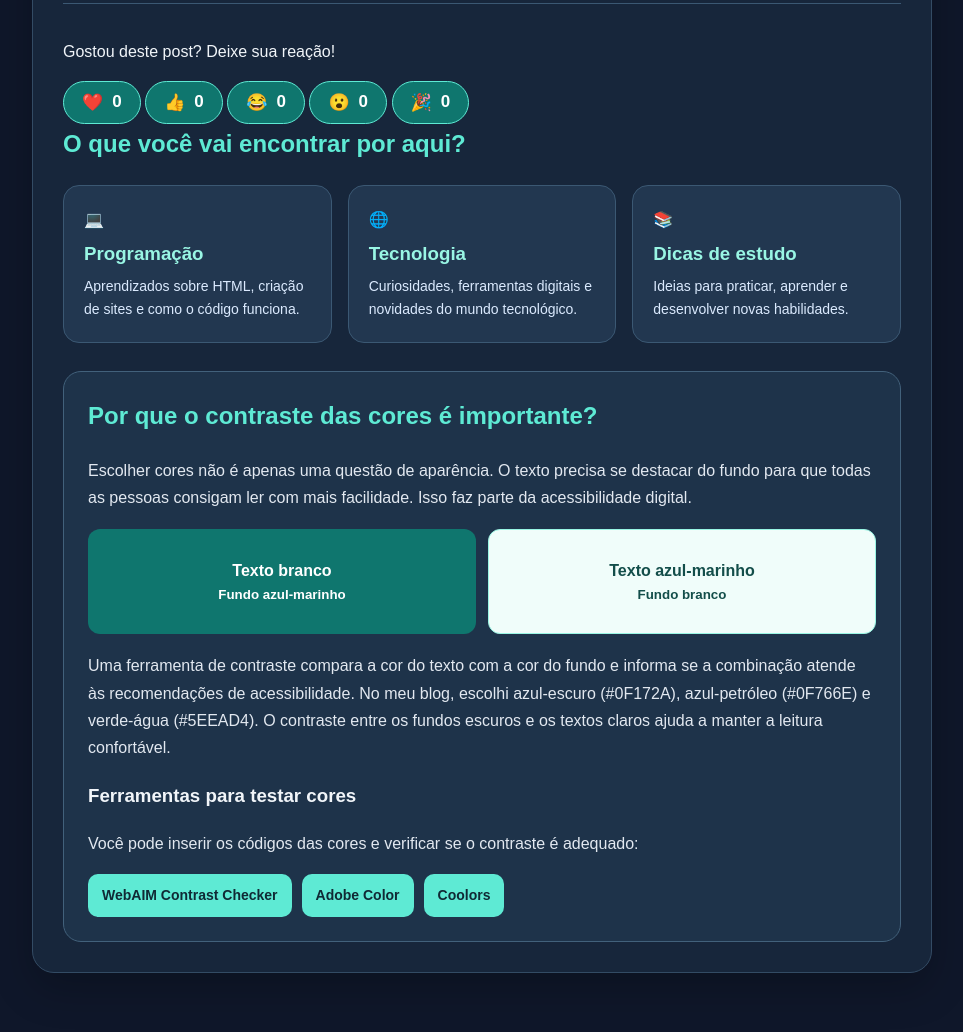
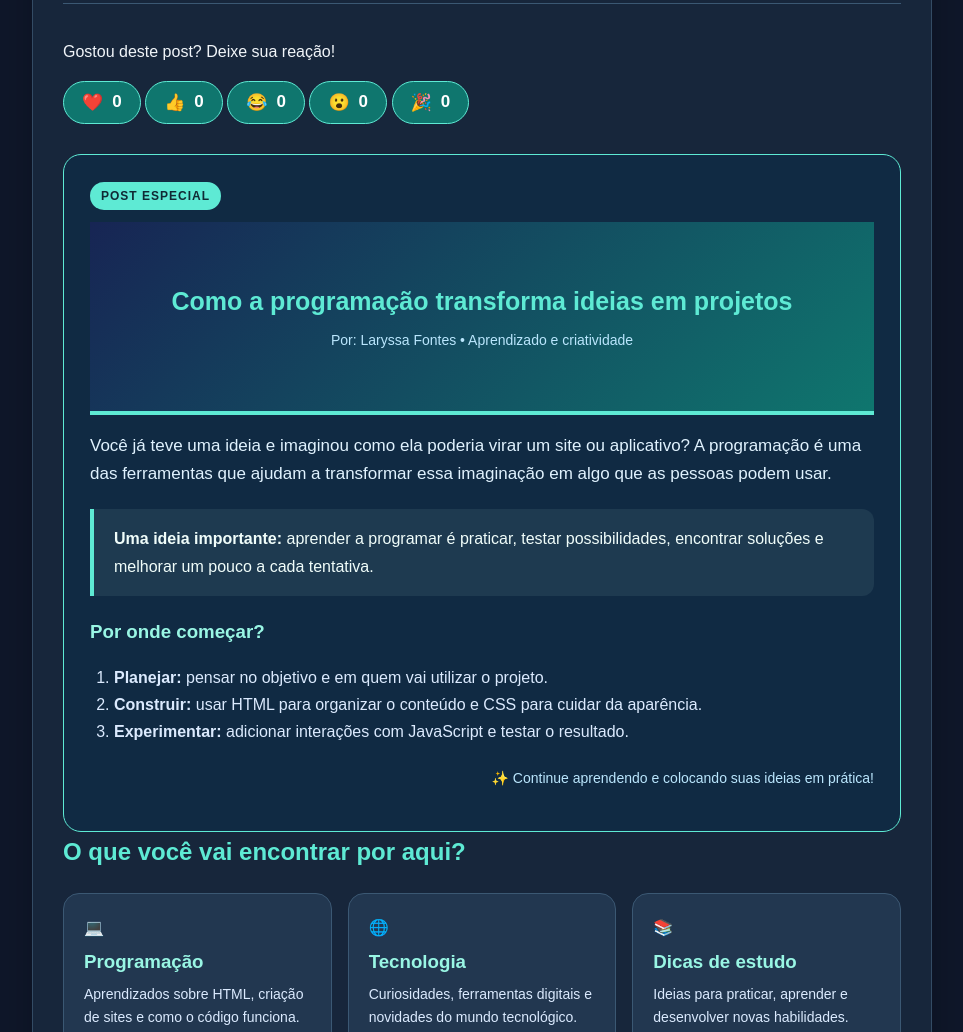
Before and after one commit to laryssav818-lgtm/meu-blog-tech., a plain HTML site: page index.html in a window 1280 px wide. Shown: the part 561-1593 px from the top of the page, without its empty margins (158-1121 px from the left). Drawn offline with Linux system fonts and the light colour scheme.

Commit message:
Adicionar segundo post com estrutura HTML diferente

```diff
--- a/index.html
+++ b/index.html
@@ -20,6 +20,14 @@ h2{margin-top:0;color:#5EEAD4}.author{color:#BAE6FD;font-size:14px}
 .like-button:focus-visible{outline:3px solid #CCFBF1;outline-offset:3px}
 .like-button:active{transform:scale(.97)}
 .like-button span{min-width:1ch}
+.second-post{margin-top:30px;padding:26px;background:#102A43;border:1px solid #5EEAD4;border-radius:18px}
+.second-post .post-label{display:inline-block;margin-bottom:12px;padding:4px 11px;background:#5EEAD4;color:#102A35;border-radius:20px;font-size:12px;font-weight:bold;letter-spacing:1px}
+.second-post h2{margin:0 0 6px;font-size:25px}
+.second-post .post-intro{font-size:17px;color:#E0F2FE}
+.second-post .post-highlight{margin:20px 0;padding:16px 20px;border-left:4px solid #5EEAD4;background:#1E3A50;border-radius:0 12px 12px 0;color:#F0FDFA}
+.second-post h3{color:#99F6E4;margin-bottom:6px}
+.second-post ol{padding-left:24px;color:#DBEAFE}
+.second-post .post-signature{margin-top:22px;text-align:right;color:#BAE6FD;font-size:14px}
 .contrast-section{margin-top:28px;padding:24px;background:#1E334A;border:1px solid #42617B;border-radius:18px}.contrast-section p{color:#E2E8F0}
 .color-example{display:grid;grid-template-columns:1fr 1fr;gap:12px;margin:18px 0}
 .sample{min-height:105px;display:flex;flex-direction:column;justify-content:center;align-items:center;padding:12px;border-radius:12px;font-weight:bold}
@@ -27,7 +35,7 @@ h2{margin-top:0;color:#5EEAD4}.author{color:#BAE6FD;font-size:14px}
 .contrast-links{display:flex;flex-wrap:wrap;gap:10px;margin-top:16px}.contrast-links a{display:inline-block;padding:10px 14px;border-radius:10px;color:#102A35;background:#5EEAD4;text-decoration:none;font-size:14px;font-weight:bold}
 .contrast-links a:hover,.contrast-links a:focus{background:#CCFBF1;text-decoration:underline;outline:2px solid #fff;outline-offset:3px}
 footer{padding:22px;text-align:center;color:#CBD5E1;font-size:14px}
-@media(max-width:600px){main{padding:20px}.color-example{grid-template-columns:1fr}header{padding:42px 18px}}
+@media(max-width:600px){main{padding:20px}.color-example{grid-template-columns:1fr}header{padding:42px 18px}.second-post{padding:20px}}
 @media(prefers-reduced-motion:reduce){.topic,.like-button{transition:none}.topic:hover,.like-button:hover{transform:none}}
 </style>
 </head>
@@ -40,23 +48,35 @@ footer{padding:22px;text-align:center;color:#CBD5E1;font-size:14px}
 <p>Boas-vindas ao meu novo blog! Aqui vou compartilhar dicas de programação e curiosidades da área de tecnologia. Este espaço foi criado para registrar o que estou aprendendo e dividir conhecimentos de um jeito simples e interessante.</p>
 <div class="like-area">
 <p>Gostou deste post? Deixe sua reação!</p>
-<button class="like-button" type="button" aria-label="Curtir este post">
-  ❤️ <span aria-live="polite">0</span>
-</button>
-<button class="like-button" type="button" aria-label="Apoiar este post">
-  👍 <span aria-live="polite">0</span>
-</button>
-<button class="like-button" type="button" aria-label="Reagir com risada">
-  😂 <span aria-live="polite">0</span>
-</button>
-<button class="like-button" type="button" aria-label="Reagir com surpresa">
-  😮 <span aria-live="polite">0</span>
-</button>
-<button class="like-button" type="button" aria-label="Reagir com comemoração">
-  🎉 <span aria-live="polite">0</span>
-</button>
+<button class="like-button" type="button" aria-label="Curtir este post">❤️ <span aria-live="polite">0</span></button>
+<button class="like-button" type="button" aria-label="Apoiar este post">👍 <span aria-live="polite">0</span></button>
+<button class="like-button" type="button" aria-label="Reagir com risada">😂 <span aria-live="polite">0</span></button>
+<button class="like-button" type="button" aria-label="Reagir com surpresa">😮 <span aria-live="polite">0</span></button>
+<button class="like-button" type="button" aria-label="Reagir com comemoração">🎉 <span aria-live="polite">0</span></button>
 </div>
 </article>
+
+<article class="second-post">
+  <span class="post-label">POST ESPECIAL</span>
+  <header class="post-heading">
+    <h2>Como a programação transforma ideias em projetos</h2>
+    <p class="author">Por: Laryssa Fontes • Aprendizado e criatividade</p>
+  </header>
+  <p class="post-intro">Você já teve uma ideia e imaginou como ela poderia virar um site ou aplicativo? A programação é uma das ferramentas que ajudam a transformar essa imaginação em algo que as pessoas podem usar.</p>
+  <aside class="post-highlight">
+    <strong>Uma ideia importante:</strong> aprender a programar é praticar, testar possibilidades, encontrar soluções e melhorar um pouco a cada tentativa.
+  </aside>
+  <section>
+    <h3>Por onde começar?</h3>
+    <ol>
+      <li><strong>Planejar:</strong> pensar no objetivo e em quem vai utilizar o projeto.</li>
+      <li><strong>Construir:</strong> usar HTML para organizar o conteúdo e CSS para cuidar da aparência.</li>
+      <li><strong>Experimentar:</strong> adicionar interações com JavaScript e testar o resultado.</li>
+    </ol>
+  </section>
+  <p class="post-signature">✨ Continue aprendendo e colocando suas ideias em prática!</p>
+</article>
+
 <section class="about"><h2>O que você vai encontrar por aqui?</h2><div class="topic-grid">
 <div class="topic"><div aria-hidden="true">💻</div><h3>Programação</h3><p>Aprendizados sobre HTML, criação de sites e como o código funciona.</p></div>
 <div class="topic"><div aria-hidden="true">🌐</div><h3>Tecnologia</h3><p>Curiosidades, ferramentas digitais e novidades do mundo tecnológico.</p></div>
```
